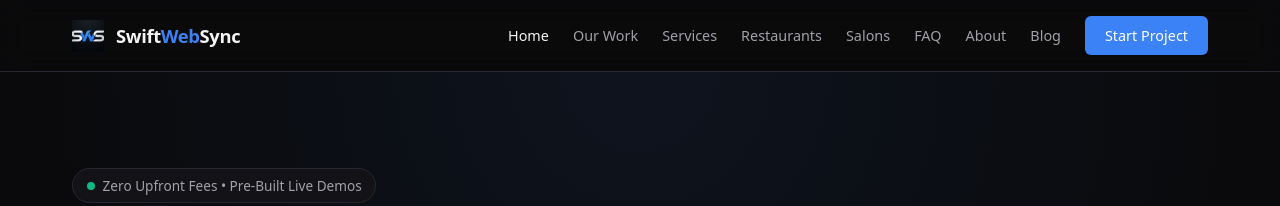
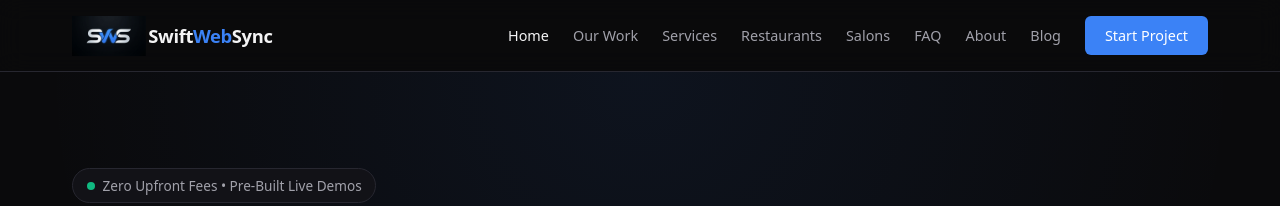
Before and after one commit to Khisal786/SwiftWebSync, a Jekyll site: the page built from index.html, in a window 1280 px wide. Shown: the top 206 px of the page. Built offline with Jekyll 4.4.1, drawn with Linux system fonts in a browser that asks for light colours.

Commit message:
Add files via upload

```diff
--- a/_sass/components/_header.scss
+++ b/_sass/components/_header.scss
@@ -33,10 +33,12 @@
 
   .logo-img {
     display: block;
-    width: 32px;
     height: 32px;
-    object-fit: cover;
-    object-position: center;
+    width: auto;
+    object-fit: contain;
+    transform: scale(1.25); // Slightly dialed back from 1.35 to prevent severe overlap
+    transform-origin: left center;
+    margin-right: 0.35rem; // Pushes the text away to account for the visual scaling overflow!
   }
 
   .logo-text {
```
